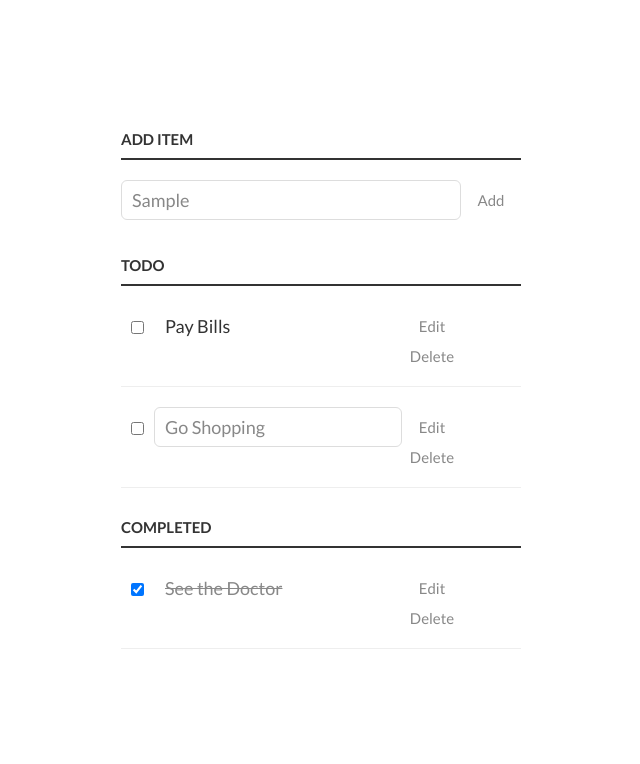
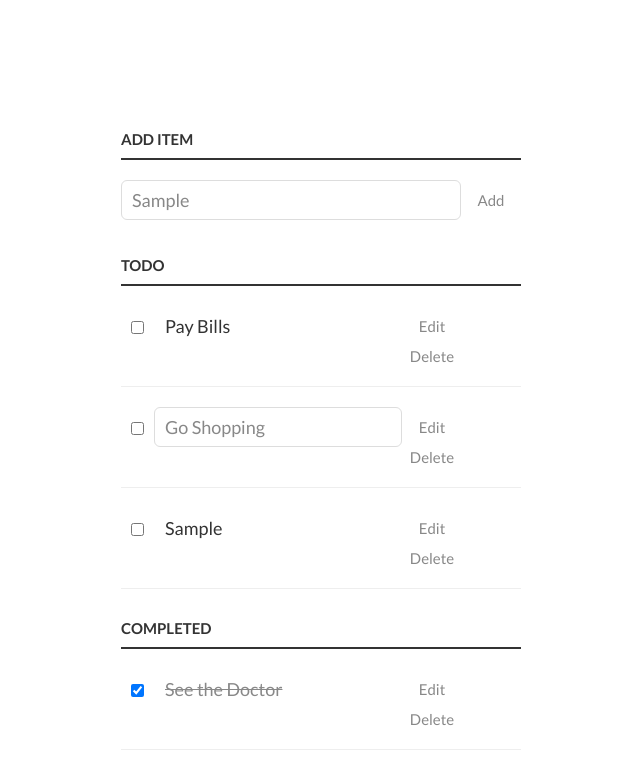
Before and after one commit to giolapid/toDoList, a plain HTML site: page index.html in a window 1280 px wide. Both pictures are taken after typing "Sample" into the empty fields and a click on the button "Add". Shown: the whole page, without its empty margins (319-959 px from the left). Drawn offline with Linux system fonts and the light colour scheme.

Commit message:
almost done

```diff
--- a/index.html
+++ b/index.html
@@ -1,7 +1,7 @@
 <!DOCTYPE html>
 <html>
   <head>
-    <title>Todo App</title>
+    <title>To Do List App</title>
     <link href='http://fonts.googleapis.com/css?family=Lato:300,400,700' rel='stylesheet' type='text/css'>
     <link rel="stylesheet" href="css/main.css" type="text/css" media="screen" charset="utf-8">
   </head>
--- a/js/app.js
+++ b/js/app.js
@@ -1,40 +1,104 @@
 //Problem User interaction doesnt work
 //solution add interactivity
 
-//Add a new task
-	//when button is pressed
-	//create a new list iteam with the test from #new-task
-		//input checkpox
-		//label
-		//input text
-		//button.edit
-		//button.delete
-		//each elements, needs modified and appended
+var taskInput = document.getElementById("new-task"); //new-task
+var addButton = document.getElementsByTagName("button")[0]; //first button
+var incompleteTasksHolder = document.getElementById("incomplete-tasks"); //incomplete-tasks
+var completedTasksHolder = document.getElementById("completed-tasks"); //completed-tasks
+
+//New ask list item
+var createNewTaskElement = function(taskString){
+	//Creates new List Item
+	var listItem = document.createElement("li");
+	var label = document.createElement("label");
+	var checkBox = document.createElement("input");
+	var editInput = document.createElement("input");
+	var editButton = document.createElement("button");
+	var deleteButton = document.createElement("button");
+
+	checkBox.type = "checkbox";
+	editInput.type = "text";
+	editButton.className = "edit";
+	editButton.innerText = "Edit";
+	deleteButton.innerText = "Delete";
+	deleteButton.className = "delete";
+
+	label.innerText = taskString;
+
+	listItem.appendChild(checkBox);
+	listItem.appendChild(label);
+	listItem.appendChild(editInput);
+	listItem.appendChild(editButton);
+	listItem.appendChild(deleteButton);
+	return listItem;
+}
+//Adds a new task
+var addTask = function(){
+	var listItem = createNewTaskElement(taskInput.value);
+	incompleteTasksHolder.appendChild(listItem);
+	bindTaskEvents(listItem, taskCompleted);
+
+}
 
 //Edit Existing Task
-	//when edit button is pressed
-  		//if the class of the parent is .editMode
-  		  //switch from .editMode
-  		  //label text become the input's value
-  		//else
-  		  //switch to editMode
-  		  //input value becomes the labels text
-
-  		//toggle .editMode
+var editTask = function(){
+	var listItem = this.parentNode;
+	var editInput = listItem.querySelector("input[type=text]");
+	var label = listItem.querySelector("label");
+	var containClass = listItem.classList.contains("editMode");
+	if(containClass){
+		label.innerText = editInput.value;
+	}else{
+		editInput.value = label.innerText;
+	}
+	listItem.classList.toggle("editMode");
+}
 
 //Delete existing task
-	//when delete button is pressed
-		//remove parent list item from the ul
-
+var deleteTask = function(){
+	var listItem = this.parentNode;
+	var ul = listItem.parentNode;
+	ul.removeChild(listItem);
+}
 
 //mark task as complete
-	//when the checkbox is checked
-	  //append the task list item to the completed-tasks
-
-
-
+var taskCompleted = function(){
+	var listItem = this.parentNode;
+	completedTasksHolder.appendChild(listItem);
+	bindTaskEvents(listItem, taskIncomplete);
+}
 
 //mark task as incomplete
+var taskIncomplete = function(){
+  	var listItem = this.parentNode;
+	incompleteTasksHolder.appendChild(listItem);
+	bindTaskEvents(listItem, taskCompleted);
+}
 
-  	//when checkbox is unchecked
-  	  //append the task list item to incomplete task
+//set the click handler to the addTask function
+addButton.onclick = addTask;
+
+var bindTaskEvents = function(taskListItem, checkBoxEventHandler){
+	//select its children
+	console.log("binded...");
+	var checkBox = taskListItem.querySelector("input[type=checkbox]");
+	var editButton = taskListItem.querySelector("button.edit");
+	var deleteButton = taskListItem.querySelector("button.delete");
+	//bind edit task to edit button
+    editButton.onclick = editTask;
+	//bind deleteTask to delete button
+	deleteButton.onclick = deleteTask;
+	//bind checkboxeventhandler to  check box
+	checkBox.onchange = checkBoxEventHandler;
+
+}
+//cycle over incompleteTaskHolder ul list item
+for(i = 0; i < incompleteTasksHolder.children.length; i++){
+	bindTaskEvents(incompleteTasksHolder.children[i], taskCompleted);
+}
+
+//cycle over completeTaskHolder ul list item
+for(i = 0; i < completedTasksHolder.children.length; i++){
+	bindTaskEvents(completedTasksHolder.children[i], taskIncomplete);
+}
+    //bind events to list items children(taskincomplete)
```
